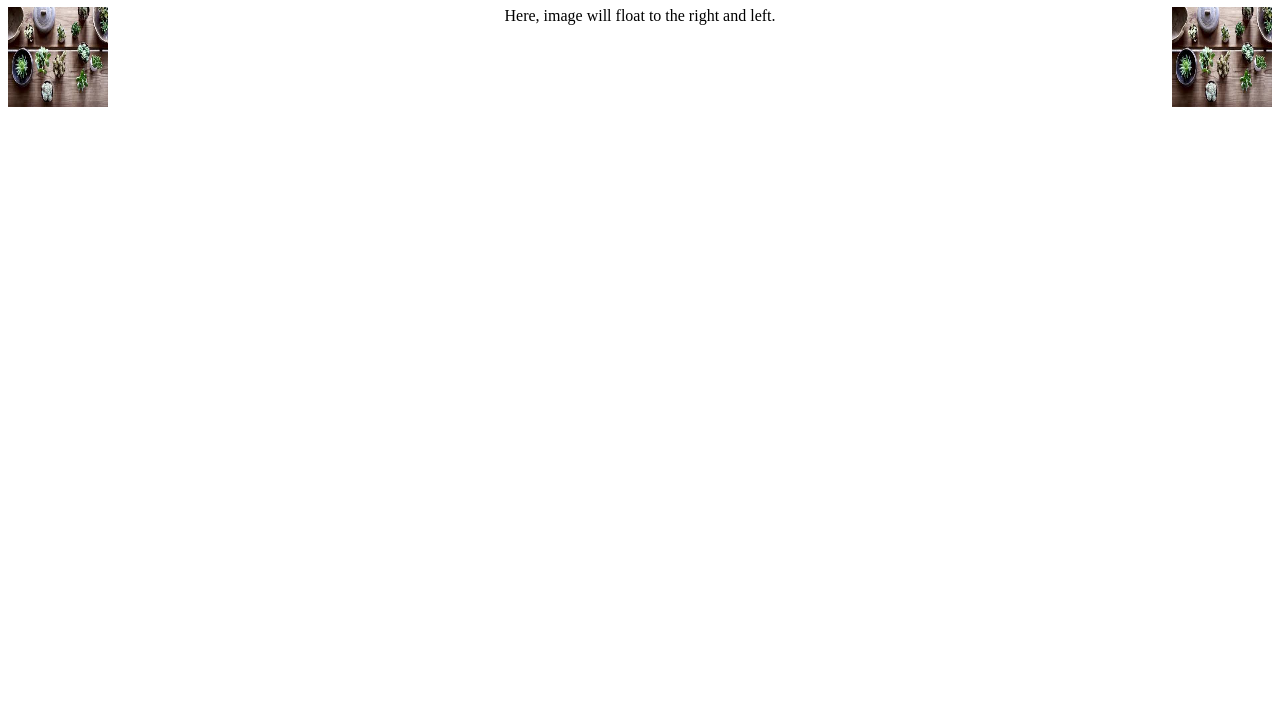
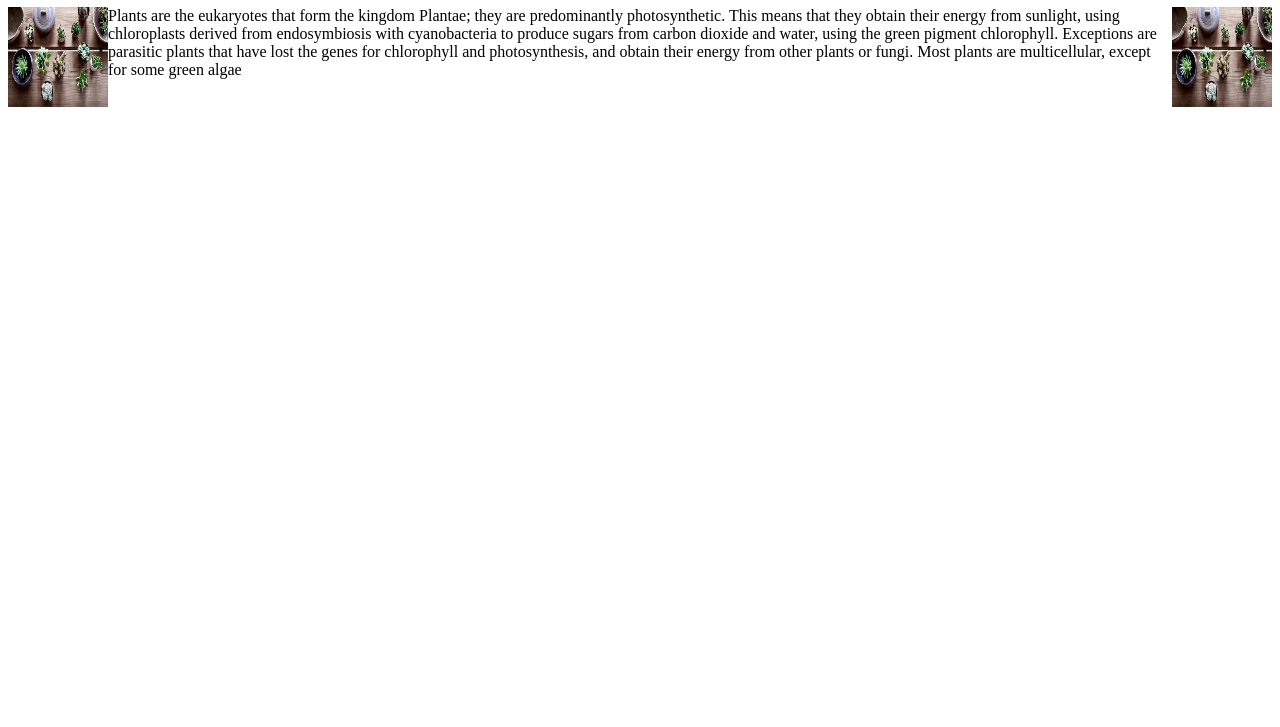
Before and after one commit to prateeksha-coder/L11A2, a plain HTML site: page index.html in a window 1280 px wide. Shown: the part 73-800 px from the top of the page. Drawn offline with Linux system fonts and the light colour scheme.

Commit message:
initial commit

```diff
--- a/index.html
+++ b/index.html
@@ -6,10 +6,12 @@
     <style>
         #img1 {
             float: left;
+
         }
+        #img2{
+            float: right;
 
-        #img2 {
-            float: right;
+        }
         }
 
         p {
@@ -21,8 +23,15 @@
 <body>
     <h1>FLoat image</h1>
     <p><img src="plants.jpeg" alt="plants" style="width:100px;height:100px;" id="img1">
-        Here, image will float to the right and left.
-        <img src="plants.jpeg" alt="plants" style="width:100px;height:100px;" id="img2">
+    <img src="plants.jpeg" alt="plants" style="width:100px;height:100px;" id="img2">
+        Plants are the eukaryotes that form the kingdom Plantae; they are predominantly photosynthetic. This means that
+        they
+        obtain their energy from sunlight, using chloroplasts derived from endosymbiosis with cyanobacteria to produce
+        sugars
+        from carbon dioxide and water, using the green pigment chlorophyll. Exceptions are parasitic plants that have
+        lost the
+        genes for chlorophyll and photosynthesis, and obtain their energy from other plants or fungi. Most plants are
+        multicellular, except for some green algae
     </p>
 </body>
 
```
